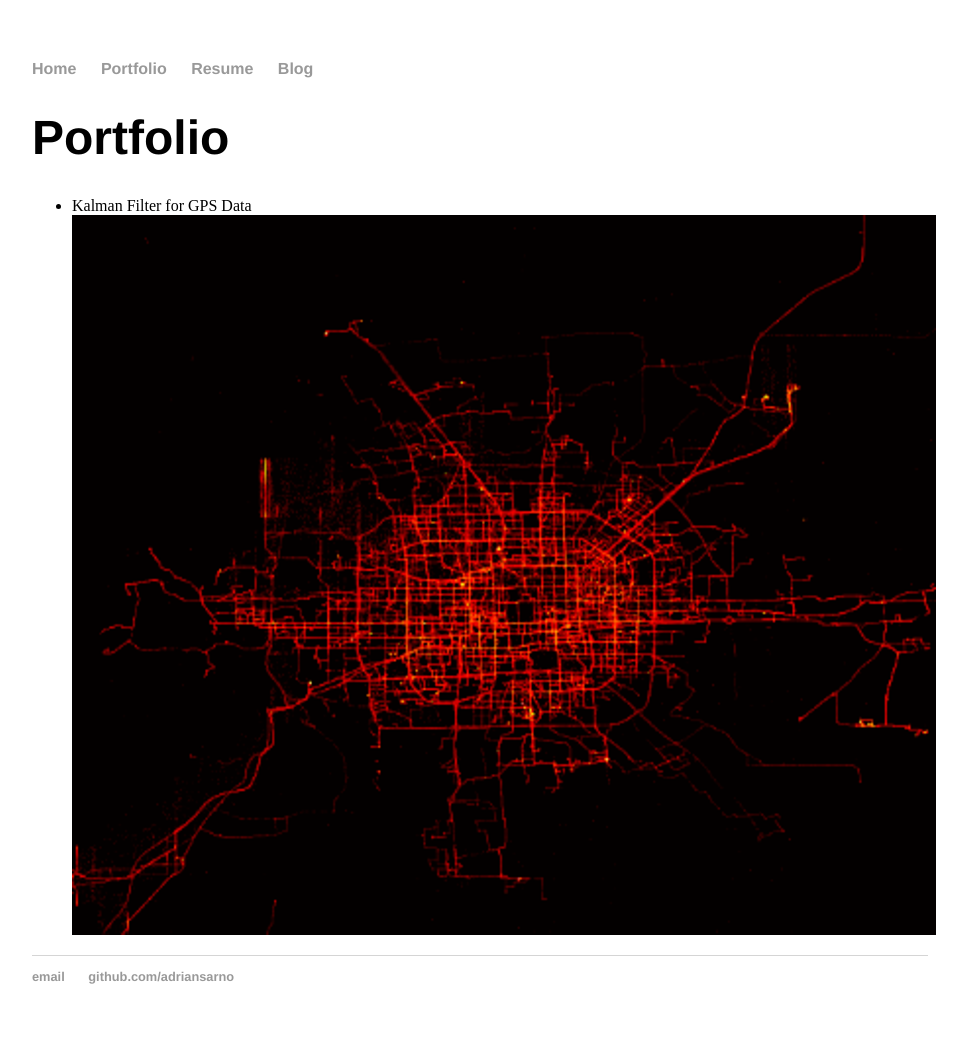
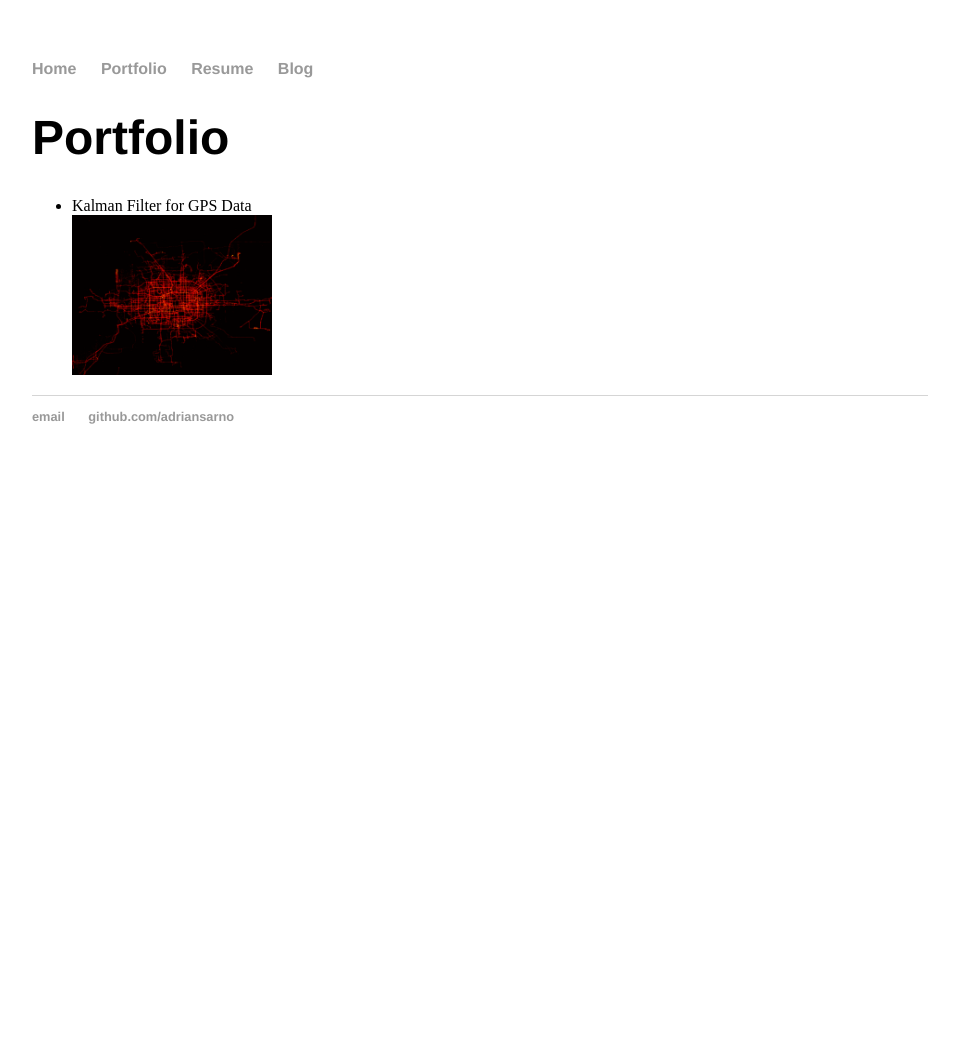
Before and after one commit to adriansarno/adriansarno.github.io, a Jekyll site: the page built from portfolio/index.html, in a window 1280 px wide. Shown: the whole page, without its empty margins (160-1127 px from the left). Built offline with Jekyll 4.4.1, drawn with Linux system fonts in a browser that asks for light colours; after the commit the page ends 900 px from its top, so only the background shows below that.

Commit message:
Update main.css

```diff
--- a/css/main.css
+++ b/css/main.css
@@ -41,3 +41,8 @@ ul.posts {
 ul.posts li {
     list-style: none;
 }
+
+img.portfolio_size{
+   width:200px;
+   height:160px;
+}
```
